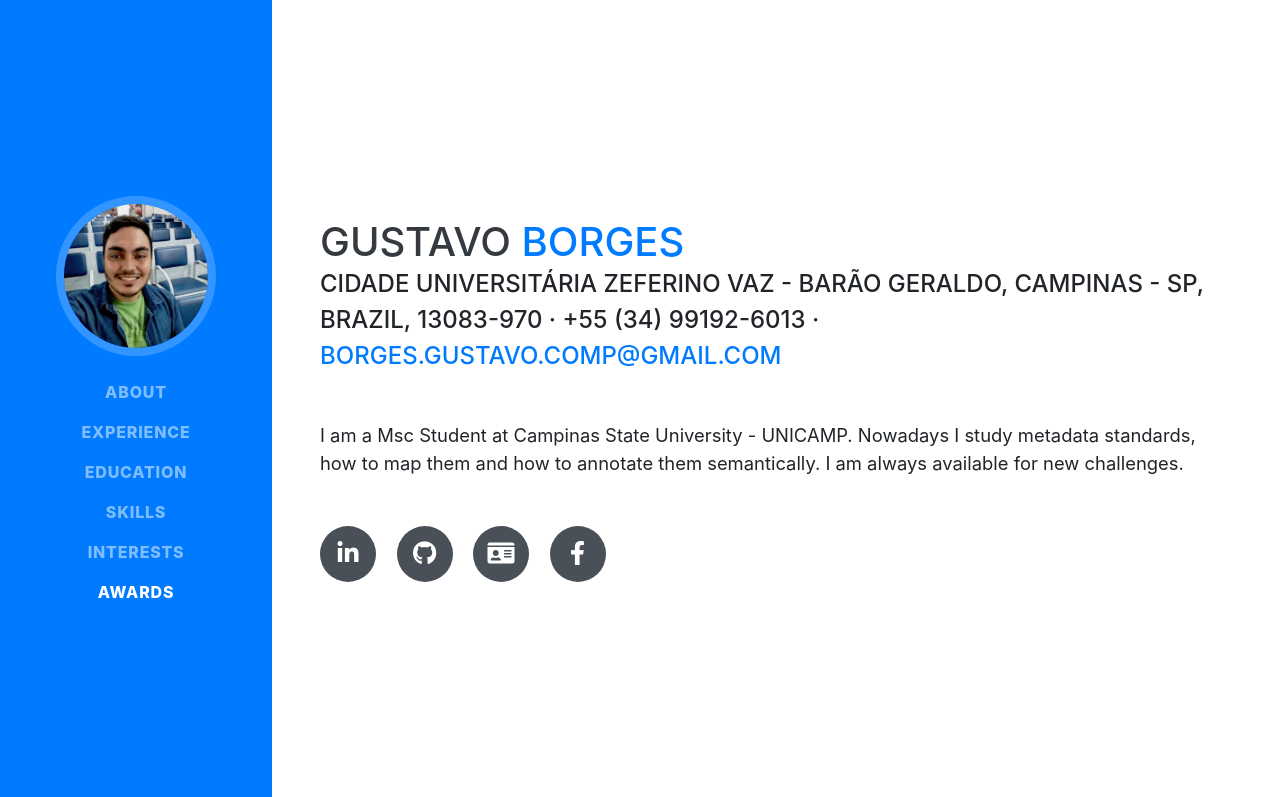
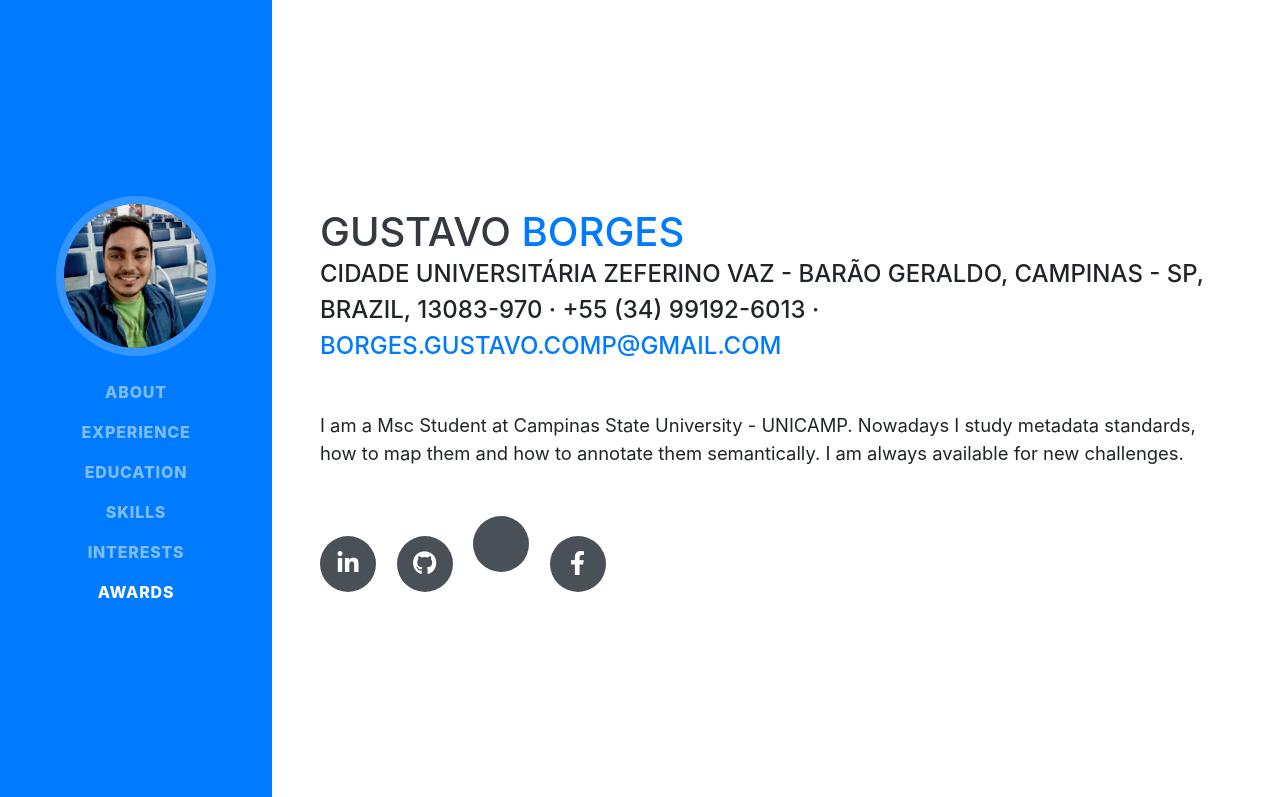
Before and after one commit to boorges/boorges.github.io, a website with bundled scripts: page index.html in a window 1280 px wide. Shown: the top 797 px of the page. Built offline with nearby package versions, Linux system fonts and the light colour scheme; some icons are missing; a web font is replaced by a local one.

Commit message:
Update index.html

```diff
--- a/index.html
+++ b/index.html
@@ -17,6 +17,7 @@
   <link href="https://fonts.googleapis.com/css?family=Saira+Extra+Condensed:500,700" rel="stylesheet">
   <link href="https://fonts.googleapis.com/css?family=Muli:400,400i,800,800i" rel="stylesheet">
   <link href="vendor/fontawesome-free/css/all.min.css" rel="stylesheet">
+  <link rel="stylesheet" href="https://cdn.rawgit.com/jpswalsh/academicons/master/css/academicons.min.css">
 
   <!-- Custom styles for this template -->
   <link href="css/resume.min.css" rel="stylesheet">
@@ -78,7 +79,7 @@
             <i class="fab fa-github"></i>
           </a>
           <a href="http://lattes.cnpq.br/3700511039020241">
-            <i class="fa fa-id-card"></i>
+            <i class="ai ai-google-scholar-square ai-3x"></i>
           </a>
           <a href="https://www.facebook.com/borgesgc/">
             <i class="fab fa-facebook-f"></i>
```
